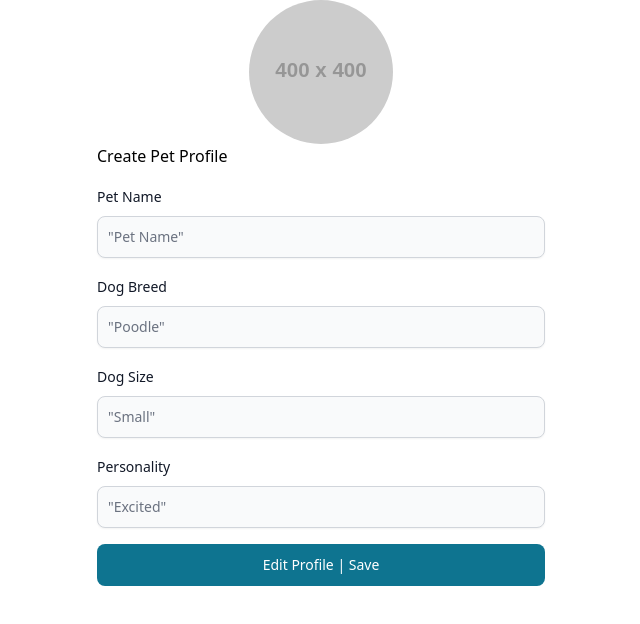
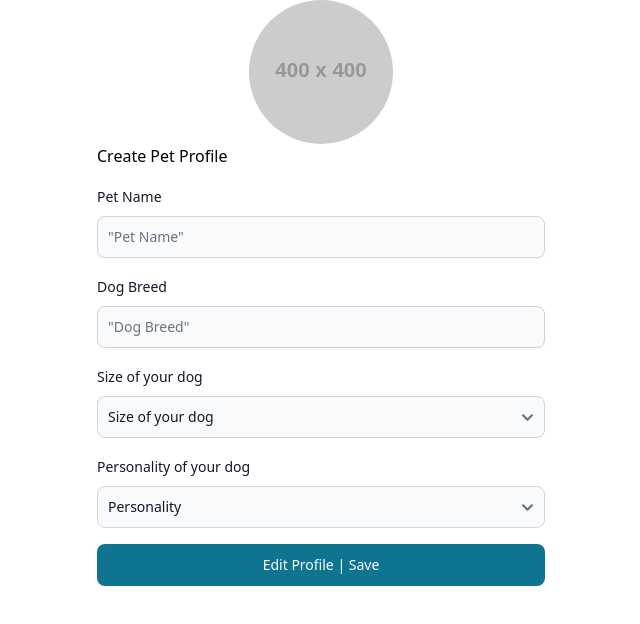
Before and after one commit to cohort-web-47/Capstone, a Next.js app in the folder frontend/: page /create-pet-profile in a window 1280 px wide. Shown: the top 624 px of the page, without its empty margins (319-959 px from the left). Built offline with nearby package versions, Linux system fonts and the light colour scheme.

Commit message:
added dropdown functionality to page

```diff
--- a/frontend/src/app/create-pet-profile/page.tsx
+++ b/frontend/src/app/create-pet-profile/page.tsx
@@ -1,4 +1,4 @@
-import {Button, Checkbox, Label, TextInput} from "flowbite-react";
+import {Button, Checkbox, Label, Select, TextInput} from "flowbite-react";
 import Link from "next/link";
 
 export default function () {
@@ -17,24 +17,38 @@ export default function () {
                 </div>
                 <div>
                     <div className="mb-2 block">
-                        <Label htmlFor="breed" value="Dog Breed"/>
+                        <Label htmlFor="DogBreed" value="Dog Breed"/>
                     </div>
-                    <TextInput id="breed" type="Dog Breed" placeholder='"Poodle"' required shadow/>
+                    <TextInput id="DogBreed" type="DogBreed" placeholder='"Dog Breed"' required shadow/>
                 </div>
-                <div>
+                <div className="max-w-md">
                     <div className="mb-2 block">
-                        <Label htmlFor="size" value="Dog Size"/>
+                        <Label htmlFor="DogSize" value="Size of your dog"/>
                     </div>
-                    <TextInput id="size" type="Dog Size" placeholder='"Small"' required shadow/>
+                    <Select id="DogSize" required>
+                        <option>Size of your dog</option>
+                        <option>Tea Cup</option>
+                        <option>Small</option>
+                        <option>Medium</option>
+                        <option>Large</option>
+                    </Select>
                 </div>
-                <div>
+                <div className="max-w-md">
                     <div className="mb-2 block">
-                        <Label htmlFor="personality" value="Personality"/>
+                        <Label htmlFor="Personality" value="Personality of your dog"/>
                     </div>
-                    <TextInput id="personality" type="Personality" placeholder='"Excited"' required shadow/>
+                    <Select id="Personality" required >
+                        <option>Personality</option>
+                        <option>Calm</option>
+                        <option>Playful</option>
+                        <option>Excited</option>
+                        <option>Grumpy</option>
+                    </Select>
                 </div>
+
                 <Button type="submit"> Edit Profile | Save </Button>
             </form>
+
         </>
     )
 }
```
